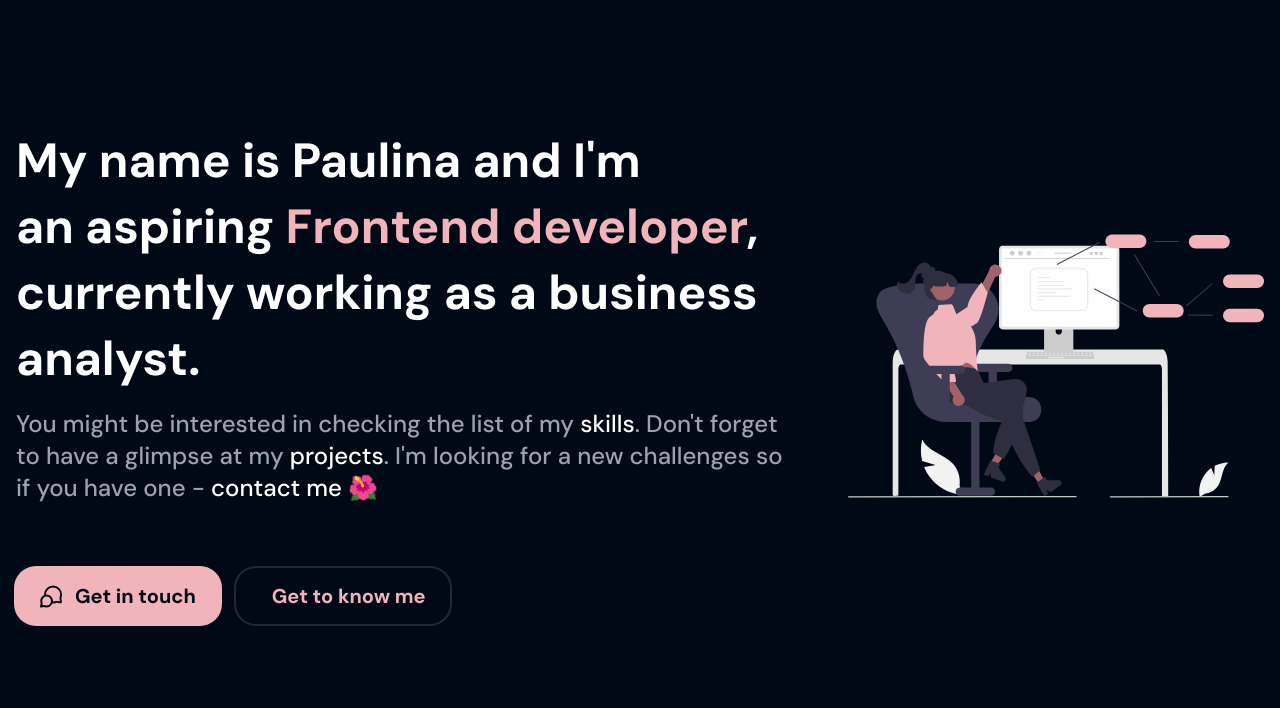
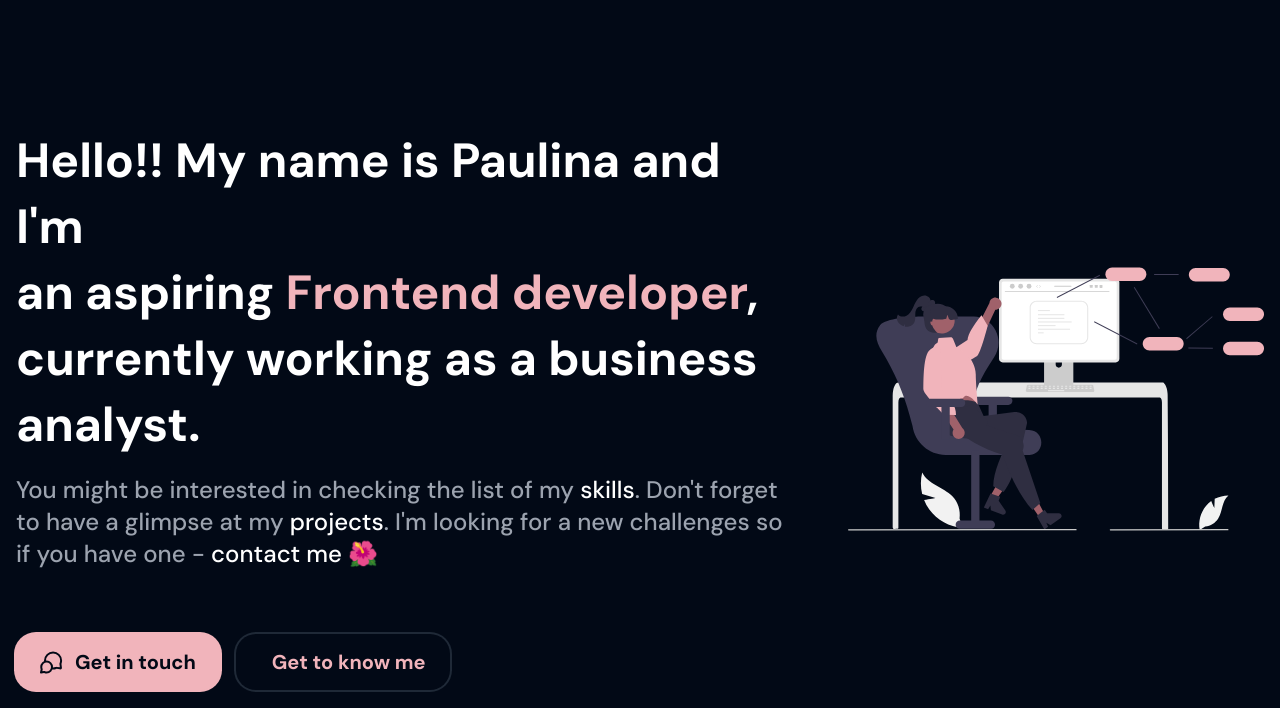
Before and after one commit to paulina-kakareko/portfolio, a website built with Parcel: page src/index.html in a window 1280 px wide. Shown: the part 92-800 px from the top of the page. Built offline with nearby package versions, Linux system fonts and the light colour scheme; no server answers.

Commit message:
new commit

```diff
--- a/src/index.html
+++ b/src/index.html
@@ -33,7 +33,7 @@
         <section id="about" class="max-w-wtf mx-auto mb-20 md:flex md:justify-between md:gap-12  md:pt-[7.5rem] md:mb-40">
             <img class='w-full md:w-[26rem] mb-5 md:order-2' src="./images/ing.svg" alt="Paulina Kakareko.">
             <div class="max-w-3xl">
-                <h1 class="text-2xl font-bold mb-4 md:text-5xl md:leading-snug lg:leading-snug">My name is Paulina and I'm <br>an aspiring <span class="text-accent">Frontend developer</span>, currently working as a business analyst.  </h1>
+                <h1 class="text-2xl font-bold mb-4 md:text-5xl md:leading-snug lg:leading-snug">Hello!! My name is Paulina and I'm <br>an aspiring <span class="text-accent">Frontend developer</span>, currently working as a business analyst.  </h1>
                 <p class="text-gray-400 mb-8 md:text-2xl font-medium md:mb-16">You might be interested in checking the list of my <a class="text-white" href="#skills">skills</a>. Don't forget to have a glimpse at my <a class="text-white" href="#projects">projects</a>. I'm looking for a new challenges so if you have one - <a class="text-white" href="#contact">contact me</a> 🌺</p>
                 <div class="flex gap-4 flex-col items-start md:flex-row">
                     <a class="text-bg bg-accent flex gap-3 font-bold text-xl py-2 px-4 items-center rounded-[0.625rem] md:py-[0.875rem] md:rounded-[1.25rem] md:px-6 ring-2 ring-accent hover:bg-accent-500 transition-colors duration-500" href="#contact"><img src="./images/touch.svg" alt="">Get in touch</a>
```
